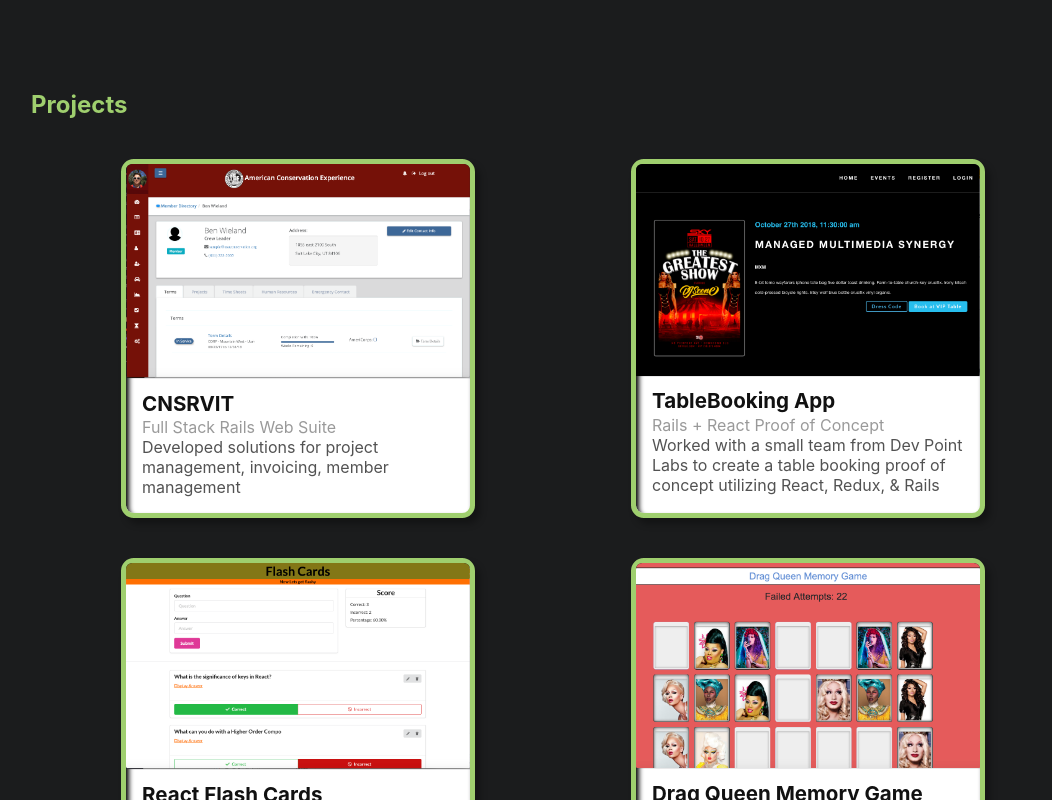
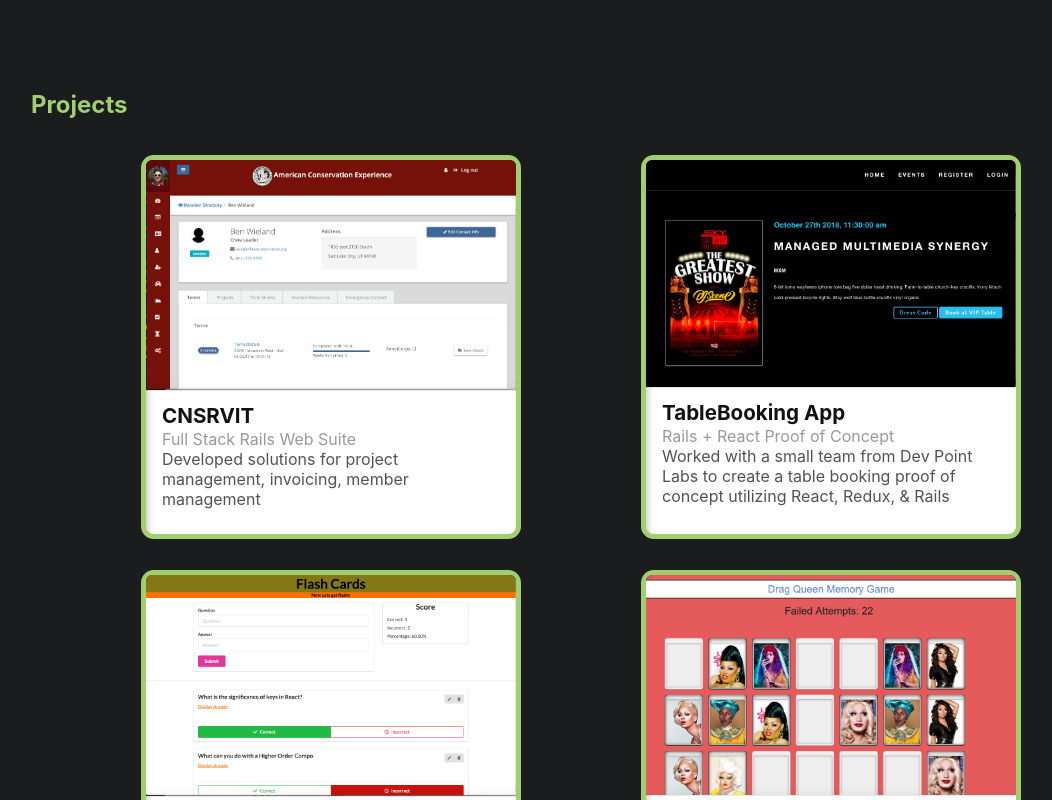
Before and after one commit to pohl989/pohlfolio, a React (Create React App) app: page / in a window 1280 px wide. Shown: the part 940-1740 px from the top of the page, without its empty margins (59-1111 px from the left). Built offline with nearby package versions, Linux system fonts and the light colour scheme.

Commit message:
fixed the spacing issues

```diff
--- a/src/components/Project.js
+++ b/src/components/Project.js
@@ -12,7 +12,7 @@ class Project extends Component {
           target="_blank"
           rel="noopener noreferrer"
           href={link}
-          style={{textDecoration: "none", display: "grid"}}
+          style={{textDecoration: "none", display: "flex", alignItems: "center", flexGrow: "1",maxWidth: "400px"}}
         >
           <ProjectCard >
             <ProjectImage  src={imageUrl}/>
--- a/src/styledComponents/Card.js
+++ b/src/styledComponents/Card.js
@@ -23,7 +23,8 @@ export const Card = styled.div`
 `
 
 export const ProjectCard  = styled(Card)`
-  height: auto;
+  height: 90%;
+  width: 100%;
   background-color: rgb(34,34,34);
   box-shadow: ${cardShadow2};
   max-width: 100%;
@@ -37,7 +38,6 @@ export const ProjectCard  = styled(Card)`
   background: #fff;
   padding: 0;
   border: 5px solid ${colors.neonGreen};
-  box-shadow: ${cardShadow};
   &:hover{
     border: 8px solid ${colors.malibu};
   }
```
